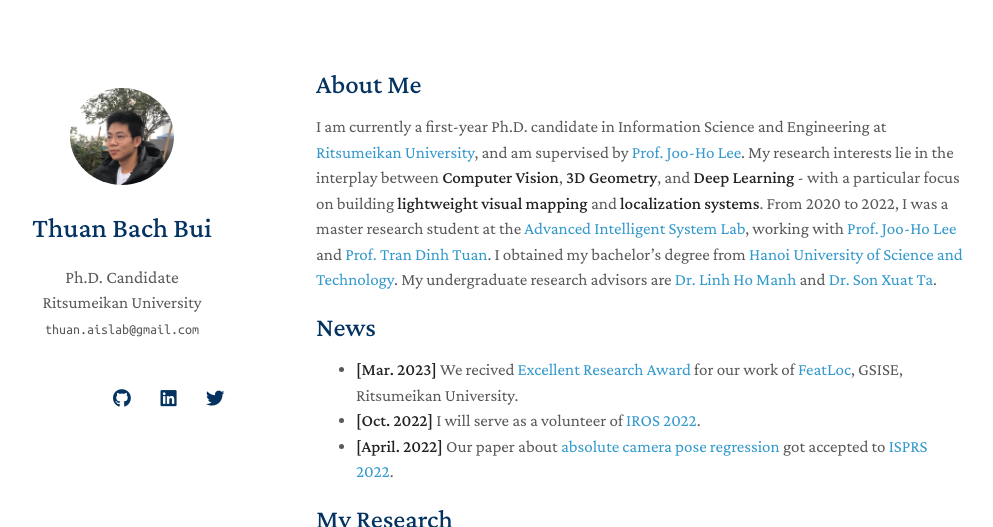
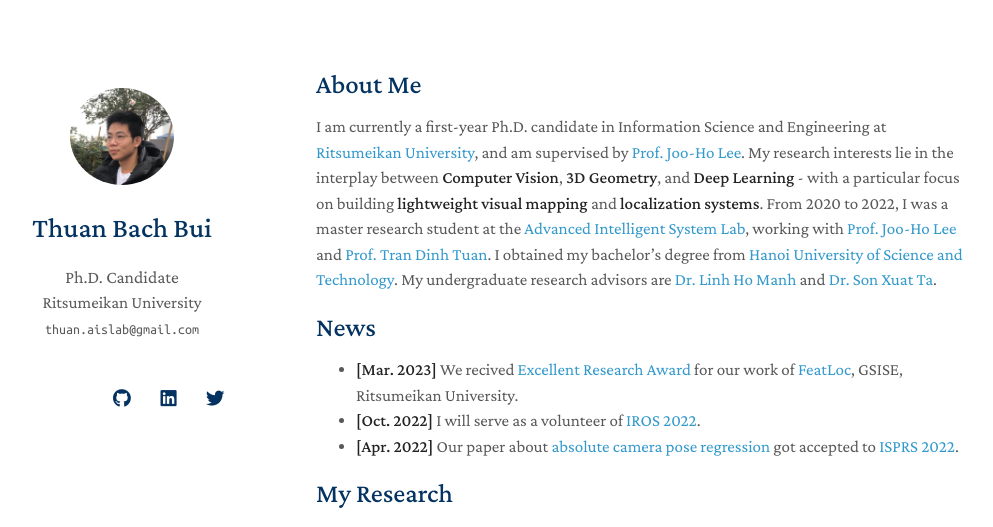
Before and after one commit to thuanbb/thuanbb.github.io, a Jekyll site: the page built from index.md, in a window 1280 px wide and 900 px high, cut to the strip 0-527 px from the top of the window. Shown: the whole strip, without its empty margins (154-1147 px from the left). Built offline with Jekyll 4.4.1, drawn with Linux system fonts in a browser that asks for light colours; nearby versions of some CDN libraries; a style sheet for code colours, icons or effects is not loaded; our own code applies the rules of GitHub Pages for plain Markdown files.

Commit message:
Update index.md

```diff
--- a/index.md
+++ b/index.md
@@ -14,7 +14,7 @@ I am currently a first-year Ph.D. candidate in Information Science and Engineeri
 ## News
 - **[Mar. 2023]** We recived [Excellent Research Award](https://www.ritsumei.ac.jp/gsise/news/detail/?id=37) for our work of [FeatLoc](https://www.sciencedirect.com/science/article/abs/pii/S0924271622001241), GSISE, Ritsumeikan University.
 - **[Oct. 2022]**  I will serve as a volunteer of [IROS 2022](https://iros2022.org/).
-- **[April. 2022]** Our paper about [absolute camera pose regression](https://www.sciencedirect.com/science/article/abs/pii/S0924271622001241) got accepted to [ISPRS 2022](https://www.sciencedirect.com/journal/isprs-journal-of-photogrammetry-and-remote-sensing).
+- **[Apr. 2022]** Our paper about [absolute camera pose regression](https://www.sciencedirect.com/science/article/abs/pii/S0924271622001241) got accepted to [ISPRS 2022](https://www.sciencedirect.com/journal/isprs-journal-of-photogrammetry-and-remote-sensing).
 
 <h2 id="publications" style="margin: 2px 0px -15px;">My Research <temp style="font-size:15px;"> </temp></h2>
 
```
